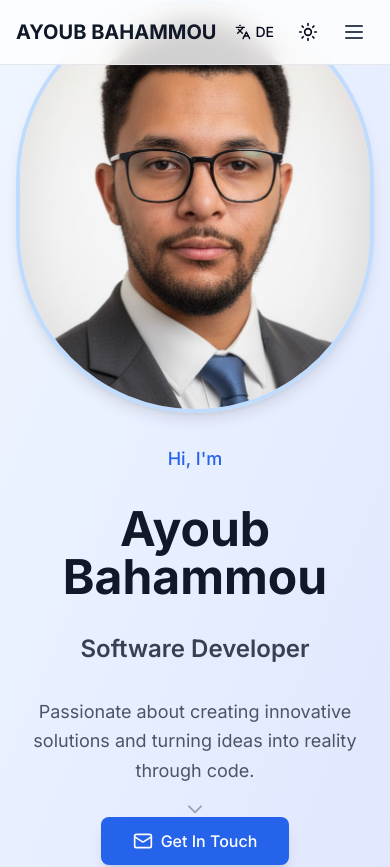
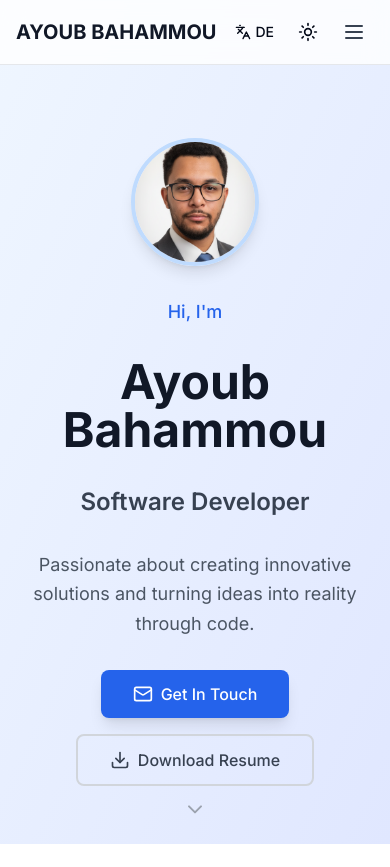
Before and after one commit to AyoubHisoka14/portfolio, a Next.js app: page / in a window 390 px wide. Shown: the top 867 px of the page. Built offline with nearby package versions, Linux system fonts and the light colour scheme.

Commit message:
Small Changes

```diff
--- a/src/components/hero-section.tsx
+++ b/src/components/hero-section.tsx
@@ -16,7 +16,7 @@ export function HeroSection() {
   };
 
   return (
-    <section id="home" className="min-h-screen flex items-center justify-center bg-gradient-to-br from-blue-50 to-indigo-100 dark:from-gray-900 dark:to-gray-800">
+    <section id="home" className="min-h-screen flex items-center justify-center bg-gradient-to-br from-blue-50 to-indigo-100 dark:from-gray-900 dark:to-gray-800 pt-20 md:pt-0">
       <div className="max-w-7xl mx-auto px-4 sm:px-6 lg:px-8 text-center">
         <motion.div
           initial={{ opacity: 0, y: 20 }}
@@ -29,15 +29,15 @@ export function HeroSection() {
             initial={{ opacity: 0, scale: 0.8 }}
             animate={{ opacity: 1, scale: 1 }}
             transition={{ delay: 0.1, duration: 0.6 }}
-            className="flex justify-center mb-6"
+            className="flex justify-center mb-4 sm:mb-6"
           >
             <div className="relative">
-              <div className="w-42 h-42 md:w-80 md:h-80 rounded-full overflow-hidden border-4 border-blue-200 dark:border-blue-800 shadow-lg">
+              <div className="w-32 h-32 sm:w-40 sm:h-40 md:w-48 md:h-48 lg:w-80 lg:h-80 rounded-full overflow-hidden border-4 border-blue-200 dark:border-blue-800 shadow-lg">
                 <Image
                   src="/pic.png"
                   alt="Ayoub Bahammou"
-                  width={160}
-                  height={160}
+                  width={224}
+                  height={224}
                   className="w-full h-full object-cover"
                   priority
                 />
```
